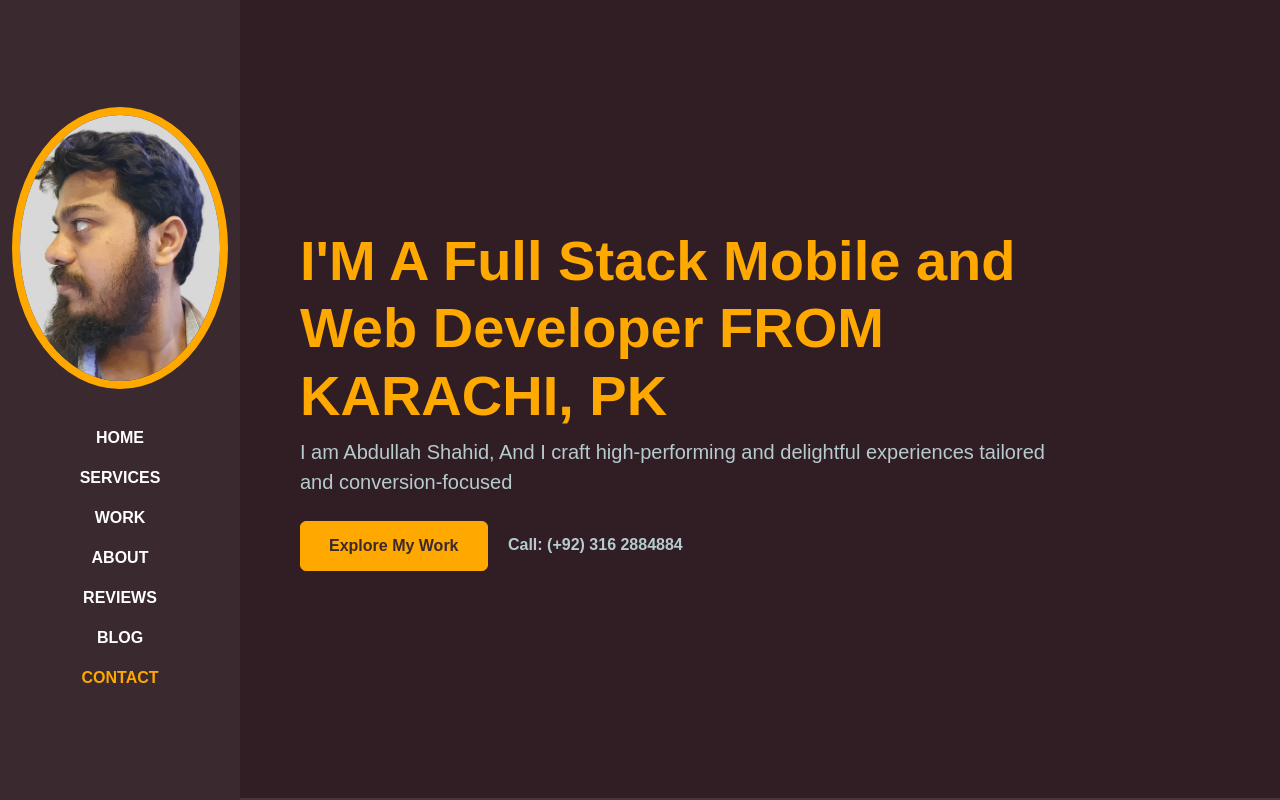
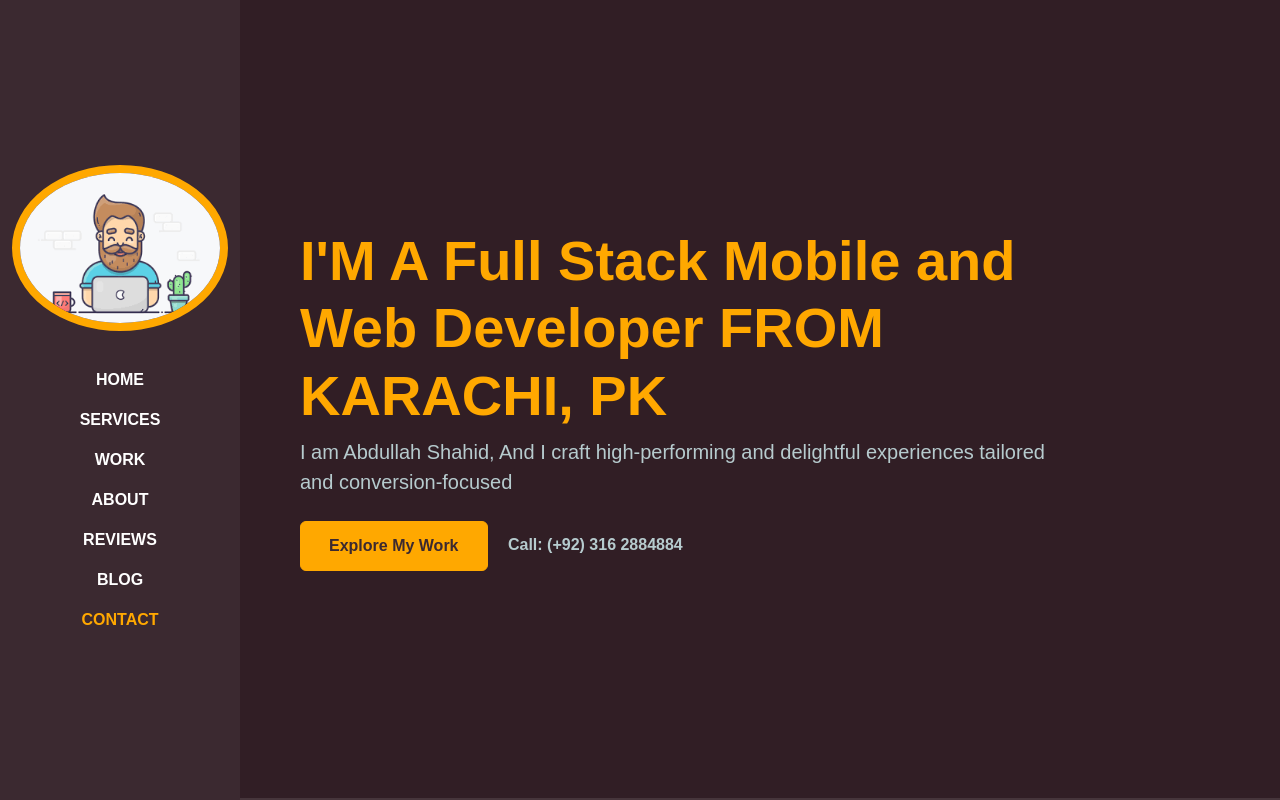
Before and after one commit to iabdullahshahid/portfolio, a plain HTML site: page index.html in a window 1280 px wide. Shown: the top 800 px of the page. Drawn offline with Linux system fonts and the light colour scheme; a web font is replaced by a local one.

Commit message:
Very first changes

```diff
--- a/index.html
+++ b/index.html
@@ -4,6 +4,7 @@
     <meta charset="UTF-8" />
     <meta http-equiv="X-UA-Compatible" content="IE=edge" />
     <meta name="viewport" content="width=device-width, initial-scale=1.0" />
+    <link rel="icon" type="image/png" href="./assets/images/favicon.png" />
     <title>Abdullah Shahid | Portfolio</title>
     <link rel="stylesheet" href="./assets/css/bootstrap.min.css" />
     <link rel="stylesheet" href="./assets/css/aos.css" />
@@ -18,7 +19,7 @@
         <a class="navbar-brand mx-lg-auto mb-lg-4" href="#">
           <span class="h3 fw-bold d-block d-lg-none">Abdullah Shahid</span>
           <img
-            src="./assets/images/person.jpg"
+            src="./assets/images/person.png"
             class="d-none d-lg-block rounded-circle"
             alt=""
           />
```
Also changed, not shown: assets/images/favicon.png (added), assets/images/person.png (added).
